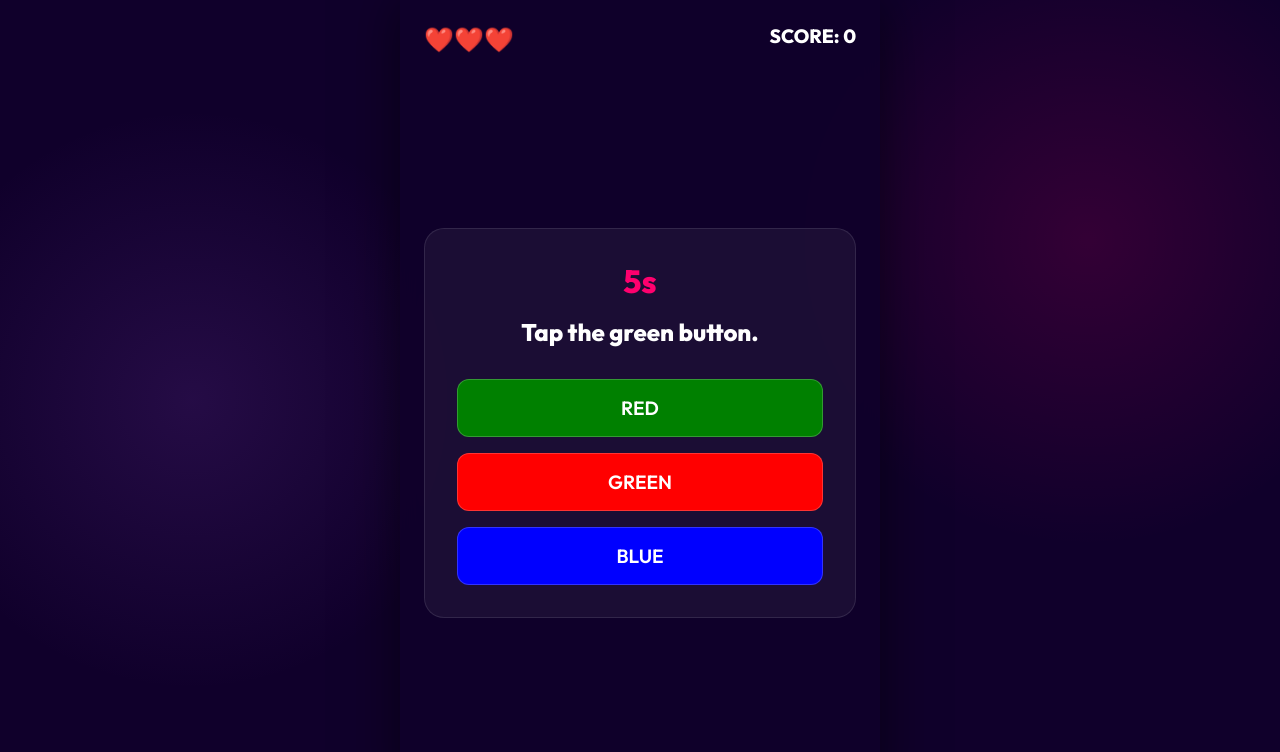
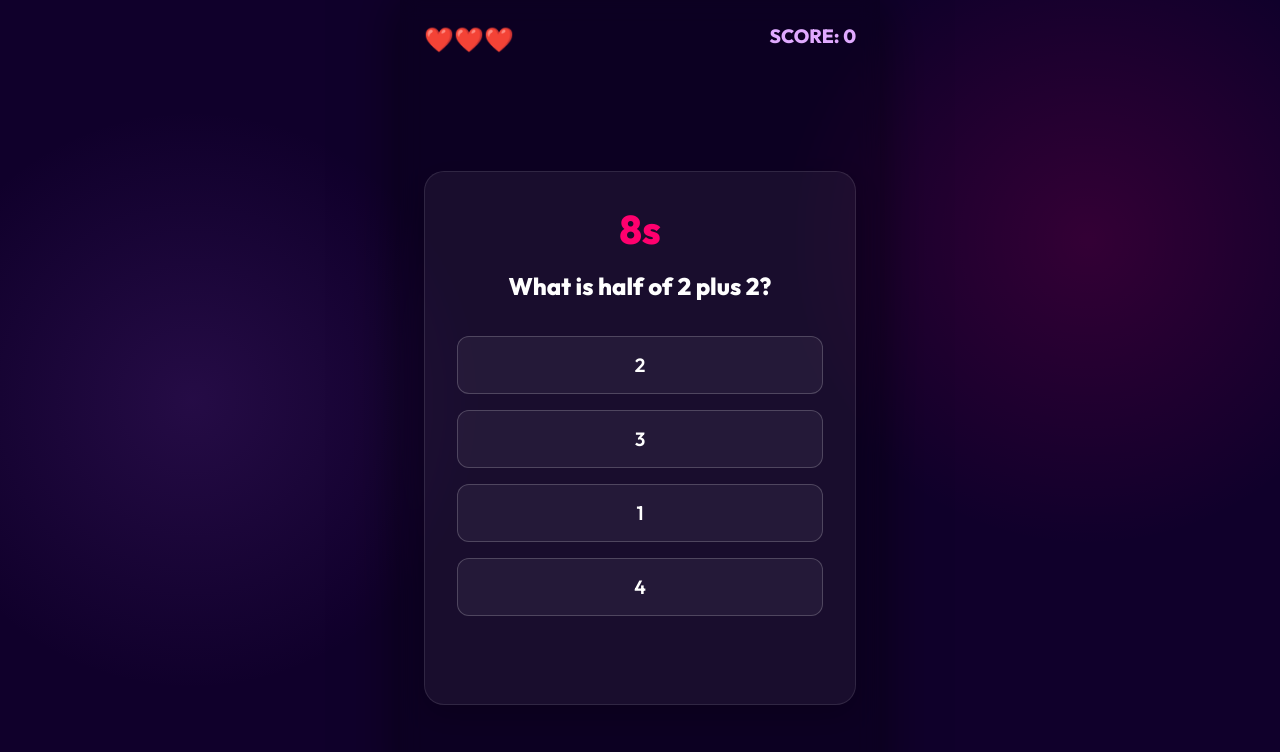
Before and after one commit to bhargavi-1002/mind-trap, a React (Vite) app: page / in a window 1280 px wide. Both pictures are taken after a click on the button "PLAY". Shown: the top 752 px of the page. Built offline with nearby package versions, Linux system fonts and the light colour scheme.

Commit message:
Enhance UI, add themes, sound effects, and menus

```diff
--- a/src/App.jsx
+++ b/src/App.jsx
@@ -1,30 +1,74 @@
-import React, { useState, useEffect } from 'react';
+import React, { useState, useEffect, useRef } from 'react';
 import './index.css';
-
 import { PUZZLES } from './data/puzzles.js';
 
+// Simple sound synthesizer using Web Audio API
+const playSound = (type) => {
+  try {
+    const ctx = new (window.AudioContext || window.webkitAudioContext)();
+    const osc = ctx.createOscillator();
+    const gain = ctx.createGain();
+
+    osc.connect(gain);
+    gain.connect(ctx.destination);
+
+    if (type === 'correct') {
+      osc.type = 'sine';
+      osc.frequency.setValueAtTime(523.25, ctx.currentTime); // C5
+      osc.frequency.exponentialRampToValueAtTime(1046.50, ctx.currentTime + 0.1); // C6
+      gain.gain.setValueAtTime(0.5, ctx.currentTime);
+      gain.gain.exponentialRampToValueAtTime(0.01, ctx.currentTime + 0.5);
+      osc.start();
+      osc.stop(ctx.currentTime + 0.5);
+    } else if (type === 'wrong') {
+      osc.type = 'sawtooth';
+      osc.frequency.setValueAtTime(150, ctx.currentTime);
+      osc.frequency.exponentialRampToValueAtTime(50, ctx.currentTime + 0.3);
+      gain.gain.setValueAtTime(0.5, ctx.currentTime);
+      gain.gain.exponentialRampToValueAtTime(0.01, ctx.currentTime + 0.3);
+      osc.start();
+      osc.stop(ctx.currentTime + 0.3);
+    }
+  } catch(e) {
+    console.log("Audio not supported or interaction required first");
+  }
+};
+
 export default function App() {
-  const [gameState, setGameState] = useState('HOME'); // HOME, PLAYING, GAMEOVER, LEVEL_COMPLETE
-  const [currentPuzzleIndex, setCurrentPuzzleIndex] = useState(0);
+  const [gameState, setGameState] = useState('HOME');
+  const [currentPuzzle, setCurrentPuzzle] = useState(null);
   const [score, setScore] = useState(0);
   const [lives, setLives] = useState(3);
   const [combo, setCombo] = useState(0);
   const [timeLeft, setTimeLeft] = useState(10);
-  const [feedback, setFeedback] = useState(null); // 'correct', 'wrong', null
+  const [feedback, setFeedback] = useState(null);
   const [shuffledOptions, setShuffledOptions] = useState([]);
+  const [playedPuzzles, setPlayedPuzzles] = useState([]);
+  const [theme, setTheme] = useState(''); // Default
 
-  const currentPuzzle = PUZZLES[currentPuzzleIndex];
+  useEffect(() => {
+    document.body.className = theme;
+  }, [theme]);
+
+  const getRandomPuzzle = () => {
+    const available = PUZZLES.filter(p => !playedPuzzles.includes(p.id));
+    if (available.length === 0) return null; // All played
+    return available[Math.floor(Math.random() * available.length)];
+  };
 
   const startGame = () => {
     setScore(0);
     setLives(3);
     setCombo(0);
-    setCurrentPuzzleIndex(0);
+    setPlayedPuzzles([]);
     setGameState('PLAYING');
-    setupPuzzle(PUZZLES[0]);
+
+    const firstPuzzle = PUZZLES[Math.floor(Math.random() * PUZZLES.length)];
+    setupPuzzle(firstPuzzle);
   };
 
   const setupPuzzle = (puzzle) => {
+    setCurrentPuzzle(puzzle);
     setFeedback(null);
     setTimeLeft(puzzle.timeLimit);
     if (!puzzle.requiresWait) {
@@ -36,23 +80,22 @@ export default function App() {
 
   useEffect(() => {
     let timer;
-    if (gameState === 'PLAYING' && timeLeft > 0 && !feedback) {
+    if (gameState === 'PLAYING' && timeLeft > 0 && !feedback && currentPuzzle) {
       timer = setTimeout(() => {
         setTimeLeft(timeLeft - 1);
       }, 1000);
-    } else if (gameState === 'PLAYING' && timeLeft === 0 && !feedback) {
-      // Time out logic
+    } else if (gameState === 'PLAYING' && timeLeft === 0 && !feedback && currentPuzzle) {
       if (currentPuzzle.requiresWait) {
-        handleCorrectAnswer(); // Survived the trick
+        handleCorrectAnswer();
       } else {
         handleWrongAnswer("Time's up!");
       }
     }
     return () => clearTimeout(timer);
-  }, [timeLeft, gameState, feedback]);
+  }, [timeLeft, gameState, feedback, currentPuzzle]);
 
   const handleOptionClick = (option) => {
-    if (feedback) return; // Prevent double clicks
+    if (feedback) return;
 
     if (currentPuzzle.requiresWait) {
       handleWrongAnswer("You pressed it!");
@@ -64,6 +107,7 @@ export default function App() {
   };
 
   const handleCorrectAnswer = () => {
+    playSound('correct');
     setFeedback('correct');
     const timeBonus = timeLeft * 10;
     const comboBonus = combo * 20;
@@ -71,15 +115,18 @@ export default function App() {
 
     setScore(score + pointsEarned);
     setCombo(combo + 1);
+    setPlayedPuzzles([...playedPuzzles, currentPuzzle.id]);
 
     setTimeout(() => nextPuzzle(), 1500);
   };
 
   const handleWrongAnswer = (customMessage = null) => {
+    playSound('wrong');
     setFeedback('wrong');
     setCombo(0);
     const newLives = lives - 1;
     setLives(newLives);
+    setPlayedPuzzles([...playedPuzzles, currentPuzzle.id]);
 
     if (newLives <= 0) {
       setTimeout(() => setGameState('GAMEOVER'), 1500);
@@ -89,12 +136,11 @@ export default function App() {
   };
 
   const nextPuzzle = () => {
-    const nextIndex = currentPuzzleIndex + 1;
-    if (nextIndex >= PUZZLES.length) {
+    const nextP = getRandomPuzzle();
+    if (!nextP) {
       setGameState('LEVEL_COMPLETE');
     } else {
-      setCurrentPuzzleIndex(nextIndex);
-      setupPuzzle(PUZZLES[nextIndex]);
+      setupPuzzle(nextP);
     }
   };
 
@@ -102,48 +148,57 @@ export default function App() {
     <div className="app-container fade-in">
       {gameState === 'HOME' && (
         <div style={{ textAlign: 'center', margin: 'auto' }}>
-          <h1 style={{ fontSize: '3rem', marginBottom: '1rem', color: 'var(--primary)' }}>🧠 MIND TRAP</h1>
+          <h1 className="floating" style={{ fontSize: '3.5rem', marginBottom: '0.5rem', color: 'var(--primary)' }}>🧠 MIND TRAP</h1>
           <p style={{ fontSize: '1.2rem', marginBottom: '2rem', color: 'var(--text-muted)' }}>"Can you outsmart your own brain?"</p>
 
           <div className="glass-card" style={{ marginBottom: '2rem' }}>
             <p>🔥 Current Streak: 1</p>
-            <p>⭐ Brain Points: 0</p>
+            <p>⭐ Brain Points: {score}</p>
             <p>🎯 Player Level: 1</p>
           </div>
 
           <div style={{ display: 'flex', flexDirection: 'column', gap: '1rem' }}>
             <button className="btn-primary" onClick={startGame}>PLAY</button>
-            <button className="btn-secondary">DAILY TRAP</button>
-            <button className="btn-secondary">CHALLENGES</button>
-            <button className="btn-secondary">LEADERBOARD</button>
+            <button className="btn-secondary" onClick={() => setGameState('DAILY')}>DAILY TRAP</button>
+            <button className="btn-secondary" onClick={() => setGameState('CHALLENGES')}>CHALLENGES</button>
+            <button className="btn-secondary" onClick={() => setGameState('LEADERBOARD')}>LEADERBOARD</button>
+          </div>
+
+          <div className="theme-selector fade-in" style={{ animationDelay: '0.5s' }}>
+            <div className="theme-dot" style={{ background: '#9d4edd' }} onClick={() => setTheme('')}></div>
+            <div className="theme-dot" style={{ background: '#0077b6' }} onClick={() => setTheme('theme-ocean')}></div>
+            <div className="theme-dot" style={{ background: '#d00000' }} onClick={() => setTheme('theme-lava')}></div>
+            <div className="theme-dot" style={{ background: '#39ff14' }} onClick={() => setTheme('theme-neon')}></div>
           </div>
         </div>
       )}
 
-      {gameState === 'PLAYING' && (
-        <div style={{ display: 'flex', flexDirection: 'column', height: '100%' }}>
+      {gameState === 'PLAYING' && currentPuzzle && (
+        <div className="fade-in" style={{ display: 'flex', flexDirection: 'column', height: '100%' }}>
           <div style={{ display: 'flex', justifyContent: 'space-between', marginBottom: '1rem' }}>
             <div style={{ fontSize: '1.5rem' }}>
               {Array.from({ length: 3 }).map((_, i) => (
-                <span key={i} style={{ opacity: i < lives ? 1 : 0.3 }}>❤️</span>
+                <span key={i} style={{ opacity: i < lives ? 1 : 0.2, filter: i < lives ? 'none' : 'grayscale(1)' }}>❤️</span>
               ))}
             </div>
-            <div style={{ fontSize: '1.2rem', fontWeight: 'bold' }}>SCORE: {score}</div>
+            <div style={{ fontSize: '1.2rem', fontWeight: 'bold', color: 'var(--text-muted)' }}>SCORE: {score}</div>
           </div>
 
+          <div style={{ height: '30px' }}>
             {combo > 2 && (
-             <div className="pop" style={{ color: 'var(--warning)', fontWeight: 'bold', textAlign: 'center', marginBottom: '0.5rem' }}>
+               <div className="pop" style={{ color: 'var(--warning)', fontWeight: 'bold', textAlign: 'center' }}>
                  🔥 {combo} COMBO!
                </div>
             )}
+          </div>
 
           <div style={{ flex: 1, display: 'flex', flexDirection: 'column', justifyContent: 'center' }}>
             <div className={`glass-card ${feedback === 'wrong' ? 'shake' : ''}`} style={{ textAlign: 'center', padding: '2rem' }}>
-              <div style={{ fontSize: '2rem', fontWeight: 'bold', color: 'var(--secondary)', marginBottom: '1rem' }}>
+              <div style={{ fontSize: '2.5rem', fontWeight: 'bold', color: 'var(--secondary)', marginBottom: '1rem' }}>
                 {timeLeft}s
               </div>
 
-              <h2 style={{ fontSize: '1.5rem', marginBottom: '2rem' }}>
+              <h2 style={{ fontSize: '1.5rem', marginBottom: '2rem', lineHeight: '1.4' }}>
                 {currentPuzzle.question}
               </h2>
 
@@ -152,13 +207,11 @@ export default function App() {
                   <button
                     key={i}
                     onClick={() => handleOptionClick(opt)}
+                    className="option-btn"
                     style={{
-                      backgroundColor: opt.color ? opt.color : 'rgba(255,255,255,0.1)',
-                      color: 'white',
-                      padding: '1rem',
-                      borderRadius: '12px',
-                      fontSize: '1.2rem',
-                      border: '1px solid rgba(255,255,255,0.2)'
+                      backgroundColor: opt.color && opt.color !== 'transparent' ? opt.color : 'rgba(255,255,255,0.05)',
+                      color: opt.color === 'transparent' ? 'transparent' : 'white',
+                      border: opt.color === 'transparent' ? 'none' : ''
                     }}
                   >
                     {opt.text}
@@ -166,24 +219,41 @@ export default function App() {
                 ))}
               </div>
 
+              <div style={{ height: '40px', marginTop: '1rem' }}>
                 {feedback === 'correct' && (
-                <div className="pop" style={{ marginTop: '1rem', color: 'var(--success)', fontWeight: 'bold', fontSize: '1.5rem' }}>
-                  🧠 Nice. Your brain survived that one.
+                  <div className="pop" style={{ color: 'var(--success)', fontWeight: 'bold', fontSize: '1.2rem' }}>
+                    🧠 Nice. Your brain survived.
                   </div>
                 )}
                 {feedback === 'wrong' && (
-                <div className="pop" style={{ marginTop: '1rem', color: 'var(--danger)', fontWeight: 'bold', fontSize: '1.5rem' }}>
+                  <div className="pop" style={{ color: 'var(--danger)', fontWeight: 'bold', fontSize: '1.2rem' }}>
                     😈 Your brain fell for it.
                   </div>
                 )}
               </div>
             </div>
           </div>
+        </div>
+      )}
+
+      {/* MOCK SCREENS */}
+      {['LEADERBOARD', 'CHALLENGES', 'DAILY'].includes(gameState) && (
+        <div className="fade-in" style={{ textAlign: 'center', margin: 'auto' }}>
+          <h1 style={{ fontSize: '2.5rem', color: 'var(--primary)', marginBottom: '1rem' }}>{gameState}</h1>
+          <div className="glass-card" style={{ marginBottom: '2rem' }}>
+            <p style={{ fontSize: '1.2rem', color: 'var(--text-muted)' }}>
+              {gameState === 'LEADERBOARD' && "Coming soon! Connect with Firebase to see global rankings."}
+              {gameState === 'CHALLENGES' && "Generate a code and challenge your friends. (Coming in V2)"}
+              {gameState === 'DAILY' && "One puzzle. One chance. Check back tomorrow!"}
+            </p>
+          </div>
+          <button className="btn-secondary" onClick={() => setGameState('HOME')}>BACK TO HOME</button>
+        </div>
       )}
 
       {gameState === 'GAMEOVER' && (
-        <div style={{ textAlign: 'center', margin: 'auto' }}>
-          <h1 style={{ fontSize: '3rem', color: 'var(--danger)', marginBottom: '1rem' }}>GAME OVER</h1>
+        <div className="fade-in" style={{ textAlign: 'center', margin: 'auto' }}>
+          <h1 className="shake" style={{ fontSize: '3.5rem', color: 'var(--danger)', marginBottom: '1rem' }}>GAME OVER</h1>
           <p style={{ fontSize: '1.5rem', marginBottom: '2rem' }}>Final Score: {score}</p>
           <button className="btn-primary" onClick={startGame}>TRY AGAIN</button>
           <button className="btn-secondary" style={{ marginTop: '1rem' }} onClick={() => setGameState('HOME')}>HOME</button>
@@ -191,9 +261,9 @@ export default function App() {
       )}
 
       {gameState === 'LEVEL_COMPLETE' && (
-        <div style={{ textAlign: 'center', margin: 'auto' }}>
-          <h1 style={{ fontSize: '3rem', color: 'var(--success)', marginBottom: '1rem' }}>LEVEL COMPLETE!</h1>
-          <p style={{ fontSize: '1.5rem', marginBottom: '2rem' }}>Score: {score}</p>
+        <div className="fade-in" style={{ textAlign: 'center', margin: 'auto' }}>
+          <h1 className="pop" style={{ fontSize: '3rem', color: 'var(--success)', marginBottom: '1rem' }}>WORLD CLEAR!</h1>
+          <p style={{ fontSize: '1.5rem', marginBottom: '2rem' }}>You survived! Score: {score}</p>
           <button className="btn-primary" onClick={() => setGameState('HOME')}>HOME</button>
         </div>
       )}
--- a/src/index.css
+++ b/src/index.css
@@ -9,6 +9,38 @@
   --success: #38b000;
   --danger: #d90429;
   --warning: #ffbe0b;
+  --bg-gradient: radial-gradient(circle at 15% 50%, rgba(157, 78, 221, 0.15), transparent 25%),
+                 radial-gradient(circle at 85% 30%, rgba(255, 0, 110, 0.15), transparent 25%);
+}
+
+.theme-ocean {
+  --primary: #0077b6;
+  --primary-hover: #023e8a;
+  --secondary: #00b4d8;
+  --bg-dark: #03045e;
+  --text-muted: #90e0ef;
+  --bg-gradient: radial-gradient(circle at 20% 50%, rgba(0, 180, 216, 0.15), transparent 30%),
+                 radial-gradient(circle at 80% 20%, rgba(0, 119, 182, 0.15), transparent 30%);
+}
+
+.theme-lava {
+  --primary: #d00000;
+  --primary-hover: #9d0208;
+  --secondary: #ffba08;
+  --bg-dark: #370617;
+  --text-muted: #faa307;
+  --bg-gradient: radial-gradient(circle at 50% 80%, rgba(255, 186, 8, 0.15), transparent 40%),
+                 radial-gradient(circle at 50% 0%, rgba(208, 0, 0, 0.15), transparent 30%);
+}
+
+.theme-neon {
+  --primary: #39ff14;
+  --primary-hover: #32cc14;
+  --secondary: #f000ff;
+  --bg-dark: #000000;
+  --text-muted: #aaaaaa;
+  --bg-gradient: radial-gradient(circle at 10% 10%, rgba(57, 255, 20, 0.15), transparent 20%),
+                 radial-gradient(circle at 90% 90%, rgba(240, 0, 255, 0.15), transparent 20%);
 }
 
 * {
@@ -24,23 +56,22 @@ body {
   overflow-x: hidden;
   -webkit-font-smoothing: antialiased;
   -moz-osx-font-smoothing: grayscale;
-  background-image:
-    radial-gradient(circle at 15% 50%, rgba(157, 78, 221, 0.15), transparent 25%),
-    radial-gradient(circle at 85% 30%, rgba(255, 0, 110, 0.15), transparent 25%);
+  background-image: var(--bg-gradient);
   min-height: 100vh;
   display: flex;
   justify-content: center;
+  transition: background-color 0.5s ease, background-image 0.5s ease;
 }
 
 #root {
   width: 100%;
-  max-width: 480px; /* Mobile first layout constraint */
+  max-width: 480px;
   min-height: 100vh;
   position: relative;
   display: flex;
   flex-direction: column;
   box-shadow: 0 0 50px rgba(0,0,0,0.5);
-  background: rgba(16, 0, 43, 0.95);
+  background: rgba(0, 0, 0, 0.2);
   backdrop-filter: blur(10px);
 }
 
@@ -54,13 +85,14 @@ button {
   border: none;
   outline: none;
   font-weight: 600;
-  transition: transform 0.15s ease, background-color 0.2s ease, box-shadow 0.2s ease;
+  transition: transform 0.15s cubic-bezier(0.175, 0.885, 0.32, 1.275),
+              background-color 0.2s ease, box-shadow 0.2s ease, filter 0.2s;
   user-select: none;
   -webkit-tap-highlight-color: transparent;
 }
 
 button:active {
-  transform: scale(0.95);
+  transform: scale(0.9);
 }
 
 .btn-primary {
@@ -69,11 +101,12 @@ button:active {
   padding: 1rem 2rem;
   border-radius: 100px;
   font-size: 1.2rem;
-  box-shadow: 0 4px 15px rgba(255, 0, 110, 0.3);
+  box-shadow: 0 4px 15px rgba(0, 0, 0, 0.3);
 }
 
 .btn-primary:hover {
-  box-shadow: 0 6px 20px rgba(255, 0, 110, 0.5);
+  filter: brightness(1.2);
+  box-shadow: 0 6px 20px rgba(0, 0, 0, 0.4);
 }
 
 .btn-secondary {
@@ -86,7 +119,8 @@ button:active {
 }
 
 .btn-secondary:hover {
-  background: rgba(255,255,255,0.1);
+  background: rgba(255,255,255,0.2);
+  transform: translateY(-2px);
 }
 
 .app-container {
@@ -98,18 +132,18 @@ button:active {
 
 /* Animations */
 @keyframes fadeIn {
-  from { opacity: 0; transform: translateY(10px); }
-  to { opacity: 1; transform: translateY(0); }
+  from { opacity: 0; transform: translateY(20px); filter: blur(5px); }
+  to { opacity: 1; transform: translateY(0); filter: blur(0); }
 }
 
 .fade-in {
-  animation: fadeIn 0.4s ease-out forwards;
+  animation: fadeIn 0.5s cubic-bezier(0.175, 0.885, 0.32, 1.275) forwards;
 }
 
 @keyframes shake {
   0%, 100% { transform: translateX(0); }
-  20%, 60% { transform: translateX(-5px); }
-  40%, 80% { transform: translateX(5px); }
+  20%, 60% { transform: translateX(-8px) rotate(-2deg); }
+  40%, 80% { transform: translateX(8px) rotate(2deg); }
 }
 
 .shake {
@@ -117,16 +151,25 @@ button:active {
 }
 
 @keyframes pop {
-  0% { transform: scale(1); }
-  50% { transform: scale(1.1); }
-  100% { transform: scale(1); }
+  0% { transform: scale(0.8); opacity: 0; }
+  50% { transform: scale(1.2); }
+  100% { transform: scale(1); opacity: 1; }
 }
 
 .pop {
-  animation: pop 0.3s ease-in-out;
+  animation: pop 0.4s cubic-bezier(0.175, 0.885, 0.32, 1.275);
 }
 
-/* Glassmorphism Cards */
+@keyframes floating {
+  0% { transform: translateY(0px); }
+  50% { transform: translateY(-10px); }
+  100% { transform: translateY(0px); }
+}
+
+.floating {
+  animation: floating 3s ease-in-out infinite;
+}
+
 .glass-card {
   background: var(--bg-card);
   backdrop-filter: blur(12px);
@@ -134,4 +177,32 @@ button:active {
   border: 1px solid rgba(255, 255, 255, 0.1);
   border-radius: 20px;
   padding: 1.5rem;
+  box-shadow: 0 10px 30px rgba(0,0,0,0.2);
 }
+
+.option-btn {
+  background-color: rgba(255,255,255,0.1);
+  color: white;
+  padding: 1rem;
+  border-radius: 12px;
+  font-size: 1.2rem;
+  border: 1px solid rgba(255,255,255,0.2);
+  transition: all 0.2s ease;
+}
+
+.option-btn:hover {
+  background-color: rgba(255,255,255,0.2);
+  transform: scale(1.02);
+}
+
+.theme-selector {
+  display: flex;
+  justify-content: center;
+  gap: 10px;
+  margin-top: 20px;
+}
+.theme-dot {
+  width: 30px; height: 30px; border-radius: 50%; cursor: pointer;
+  border: 2px solid white; transition: transform 0.2s;
+}
+.theme-dot:hover { transform: scale(1.2); }
```
Lines whose indentation alone changed are shown as unchanged.
